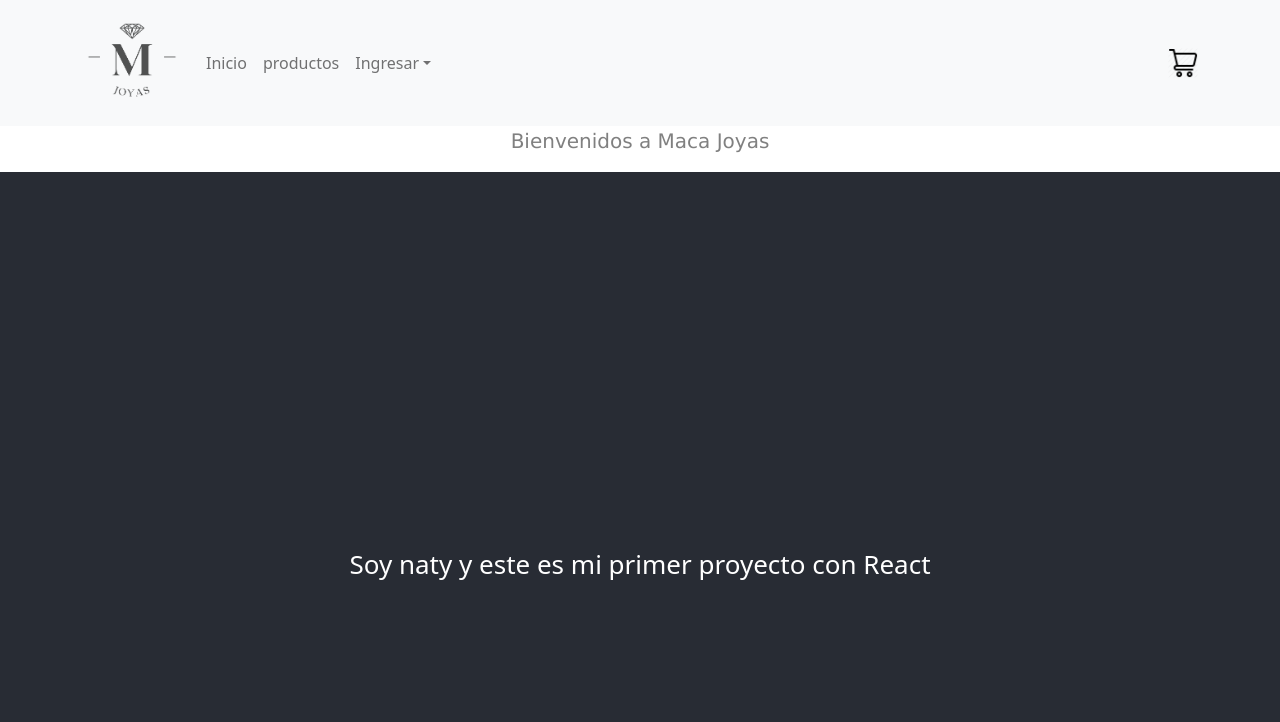
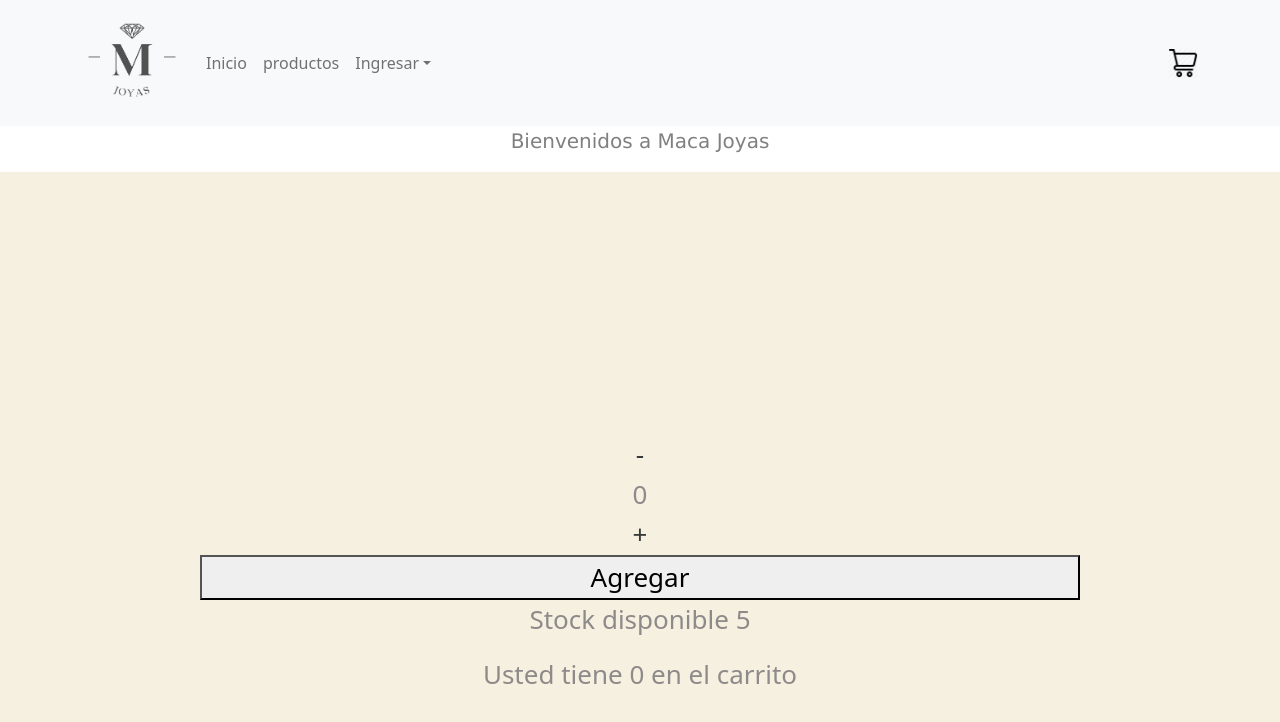
Before and after one commit to Natybosisio/naty-app, a React (Create React App) app: page / in a window 1280 px wide. Shown: the top 722 px of the page. Built offline with nearby package versions, Linux system fonts and the light colour scheme.

Commit message:
EntregaClase4

```diff
--- a/src/App.css
+++ b/src/App.css
@@ -14,29 +14,15 @@
 }
 
 .App-header {
-  background-color: #282c34;
+  background-color: #f5f0e0;
   min-height: 100vh;
   display: flex;
   flex-direction: column;
   align-items: center;
   justify-content: center;
   font-size: calc(10px + 2vmin);
-  color: white;
+  color: rgb(142, 138, 138);
 }
-
-.App-link {
-  color: #61dafb;
-}
-
-@keyframes App-logo-spin {
-  from {
-    transform: rotate(0deg);
-  }
-  to {
-    transform: rotate(360deg);
-  }
-}
-
 
 
 
@@ -45,7 +31,7 @@
   width: 30px;
   height: 30px;
   display: flex;
-  justify-content: end;
+  justify-content: flex-end;
 }
 
 .titleItem{
@@ -58,3 +44,26 @@
   width: 100px;
   height: 100px;
 }
+
+.styleImput{
+  background-color: aliceblue;
+  border-color: black;
+}
+
+.itemCount{
+display: flex;
+justify-content: center;
+
+}
+
+.controles{
+color: rgb(56, 57, 57);
+background-color:#f5f0e0;
+border: none;
+
+}
+
+  span{
+    margin-left: 30px;
+    margin-right: 30px;
+  }
--- a/src/App.jsx
+++ b/src/App.jsx
@@ -2,18 +2,16 @@ import './App.css';
 import NavBar from  './components/NavBar/NavBar';
 import React from "react";
 import ItemListContainer from './container/ItemListContainer';
-
+import ItemCount from './container/ItemCount';
 
 const App = () => {
-  const persona = {nombre: "naty", descripcion: "este es mi primer proyecto con React"};
+
   return (
     <div className="App">
       <NavBar/>
-      <ItemListContainer greeting="Bienvenidos a Maca Joyas"/>
+      <ItemListContainer greeting={"Bienvenidos a Maca Joyas"}/>
       <header className="App-header">
-        <p>
-        Soy {persona.nombre} y {persona.descripcion}
-        </p>
+      <ItemCount stock="5" initial="1" />
 
       </header>
     </div>
--- a/src/components/NavBar/CartWidget.jsx
+++ b/src/components/NavBar/CartWidget.jsx
@@ -1,11 +1,15 @@
 import React from "react";
 import Carrito from "./Images/cesteria.png";
+
 
 function CartWidget (){
 
     return(
+        <div>
     <a href="././inicioSesion.js">  <img src={Carrito} className="img-carrito" alt="carrito"></img>
     </a>
+
+    </div>
     )
 }
 
--- a/src/components/NavBar/NavBar.jsx
+++ b/src/components/NavBar/NavBar.jsx
@@ -30,7 +30,7 @@ function navBar() {
           </Nav>
 
         </Navbar.Collapse>
-        <CartWidget/>
+        <CartWidget />
       </Container>
     </Navbar>
   );
--- /dev/null
+++ b/src/container/ItemCount.jsx
@@ -0,0 +1,46 @@
+import React, { useState, useEffect} from "react";
+
+
+const ItemCount = ({stock, initial})=>{
+        const [carrito, setCarrito] = useState(0);
+        const [producto, setProducto] = useState(0);
+
+        const disminuir = ()=>{
+            if(carrito >= initial){
+                setCarrito(carrito-1)
+            }
+
+        }
+
+        const aumentar = () =>{
+            if(carrito < stock){
+                setCarrito(carrito+1)
+            }
+
+        }
+
+        const agregar = ()=>{
+            setProducto(carrito)
+
+            }
+
+        useEffect(()=>{
+            agregar()
+                }, [])
+
+        return(
+            <div className="itemCount row">
+                <button className="controles" onClick={disminuir}>-</button>
+                <span>{carrito}</span>
+                <button className="controles" onClick={aumentar}>+</button>
+
+            <button className="" onClick={agregar}>Agregar</button>
+            <p>Stock disponible {stock}</p>
+            <p>Usted tiene {producto} en el carrito</p>
+            </div>
+        );
+
+}
+
+
+export default ItemCount;
```
Also changed, not shown: src/container/productos.jsx (added, +10 -0 lines).
